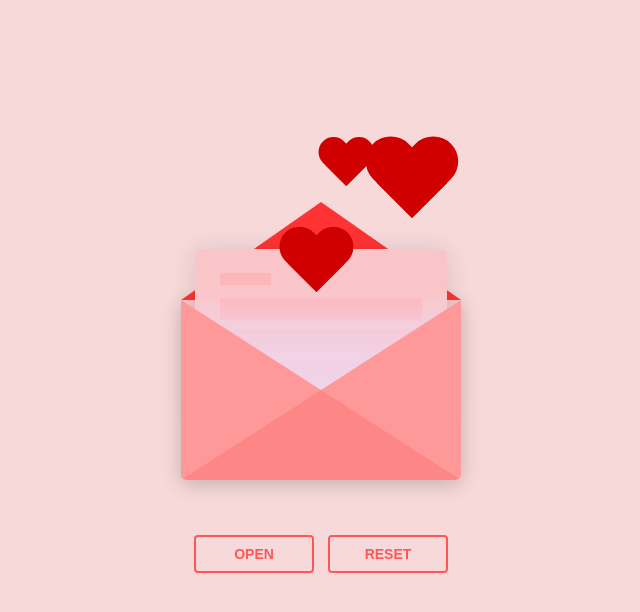
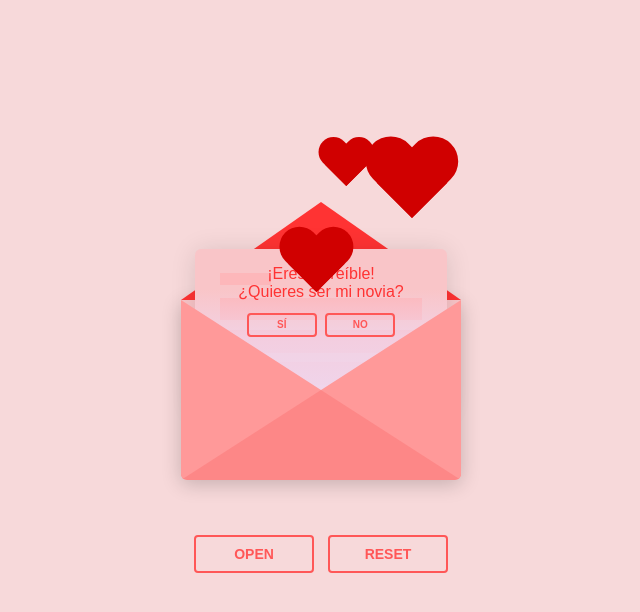
Before and after one commit to Huipio/Tqm, a plain HTML site: page index.html in a window 1280 px wide. Both pictures are taken after a click on the element 640 px from the left and 390 px from the top of the page. Shown: the whole page, without its empty margins (319-959 px from the left). Drawn offline with nearby package versions, Linux system fonts and the light colour scheme.

Commit message:
Add files via upload

```diff
--- a/index.html
+++ b/index.html
@@ -1,10 +1,9 @@
 <!DOCTYPE html>
-<html lang="en" >
+<html lang="en">
 <head>
   <meta charset="UTF-8">
-  <title>heart letter by alexx_deev</title>
+  <title>TQM</title>
   <link rel="stylesheet" href="./style.css">
-
 </head>
 <body>
 <div class="envlope-wrapper">
@@ -16,6 +15,17 @@
             <div class="words line2"></div>
             <div class="words line3"></div>
             <div class="words line4"></div>
+            <div class="message">
+                <p id="lovelyMessage">¡Eres increíble!</p>
+                <p id="question">¿Quieres ser mi novia?</p>
+                <div class="respuesta">
+                    <button id="si">Sí</button>
+                    <button id="no">No</button>
+                </div>
+                <div id="video-container" style="display: none;">
+                    <iframe id="youtube-video" width="560" height="315" src="" frameborder="0" allow="accelerometer; autoplay; clipboard-write; encrypted-media; gyroscope; picture-in-picture" allowfullscreen></iframe>
+                </div>
+            </div>
         </div>
         <div class="hearts">
             <div class="heart a1"></div>
@@ -29,17 +39,7 @@
     <button id="reset">Reset</button>
 </div>
 
-<!--
-
-Inspired by:
-
-    *Ig alexx_deev
-    * Instagram: https://www.instagram.com/alexx_deev?igsh=a3IyMnY0ZjdnZjJ0
-    * https://www.instagram.com/alexx_deev?igsh=a3IyMnY0ZjdnZjJ0
-
--->
-<!-- partial -->
-  <script src='https://cdnjs.cloudflare.com/ajax/libs/jquery/3.5.1/jquery.min.js'></script><script  src="./script.js"></script>
-
+<script src='https://cdnjs.cloudflare.com/ajax/libs/jquery/3.5.1/jquery.min.js'></script>
+<script src="./script.js"></script>
 </body>
 </html>
--- a/script.js
+++ b/script.js
@@ -1,26 +1,50 @@
-$( document ).ready(function() {
-
+$(document).ready(function() {
     var envelope = $('#envelope');
     var btn_open = $("#open");
     var btn_reset = $("#reset");
+    var message = $(".message");
+    var btn_si = $("#si");
+    var btn_no = $("#no");
 
-    envelope.click( function() {
+    envelope.click(function() {
         open();
     });
-    btn_open.click( function() {
+
+    btn_open.click(function() {
         open();
     });
-    btn_reset.click( function() {
+
+    btn_reset.click(function() {
         close();
     });
 
+    btn_si.click(function() {
+        Fiesta();
+    });
+
+    btn_no.click(function() {
+        disableNoButton();
+    });
+
     function open() {
-        envelope.addClass("open")
-           .removeClass("close");
-    }
-    function close() {
-        envelope.addClass("close")
-           .removeClass("open");
+        envelope.addClass("open").removeClass("close");
+        message.fadeIn();  // Mostrar el mensaje
     }
 
+    function close() {
+        envelope.addClass("close").removeClass("open");
+        message.fadeOut();  // Ocultar el mensaje
+        $("#video-container").hide();
+        $("#youtube-video").attr("src", "");  // Detener el video
+    }
+
+    function Fiesta() {
+        var videoID = "6q8jm0Lu7GU";  // Reemplaza esto con el ID de tu video
+        $("#video-container").show();
+        $("#youtube-video").attr("src", "https://www.youtube.com/embed/" + videoID + "?autoplay=1");
+    }
+
+    function disableNoButton() {
+        btn_no.prop("disabled", true).text("No disponible");
+    }
 });
--- a/style.css
+++ b/style.css
@@ -257,3 +257,56 @@
     background-color: #fc9d9d;
     color: #a10000;
   }
+
+  .message {
+    position: absolute;
+    top: 10%;
+    left: 10%;
+    width: 80%;
+    text-align: center;
+    color: #ff3333;
+    font-family: 'Arial', sans-serif;
+    font-size: 16px;
+    display: none;
+    z-index: 10;  /* Asegurarse de que el mensaje esté por encima de otros elementos */
+}
+
+.message p {
+    margin: 0;
+    padding: 0;
+}
+
+.respuesta {
+    margin-top: 10px;
+    z-index: 20;  /* Asegurarse de que la respuesta esté por encima de otros elementos */
+}
+
+.respuesta button {
+    font-weight: 800;
+    font-style: normal;
+    transition: all 0.1s linear;
+    -webkit-appearance: none;
+    background-color: transparent;
+    border: solid 2px #ff5757;
+    border-radius: 4px;
+    color: #ff5757;
+    display: inline-block;
+    font-size: 10px;
+    text-transform: uppercase;
+    margin: 2px;
+    padding: 5px;
+    line-height: 1em;
+    text-decoration: none;
+    min-width: 70px;
+    cursor: pointer;
+    z-index: 21;  /* Asegurarse de que los botones estén por encima de otros elementos */
+}
+
+.respuesta button:hover {
+    background-color: #fc9d9d;
+    color: #a10000;
+}
+
+.front {
+    pointer-events: none;  /* Asegurarse de que la solapa del sobre no bloquee la interacción */
+}
```
